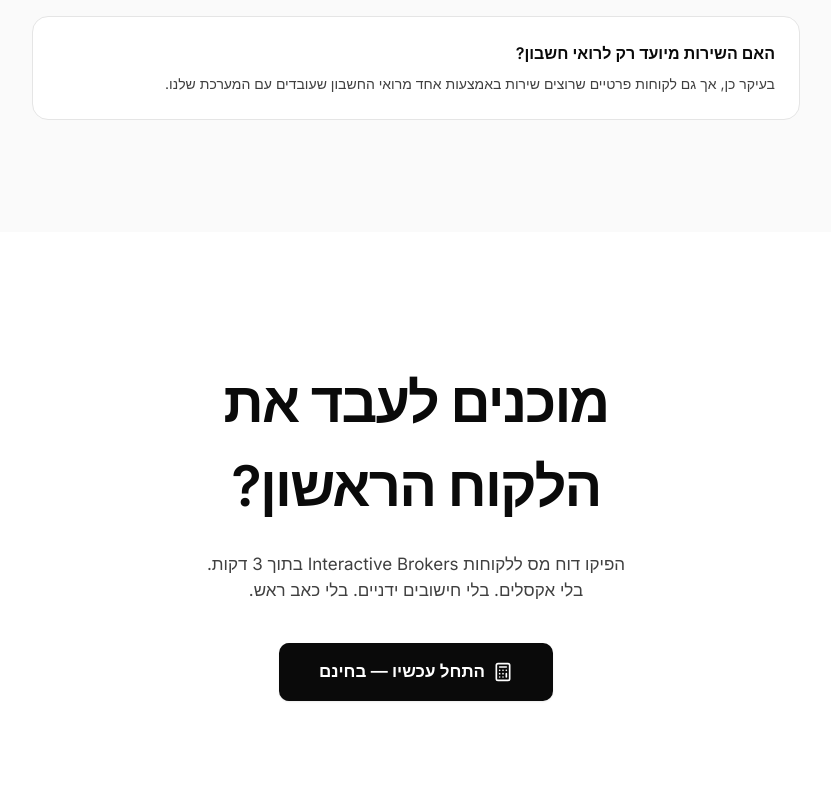
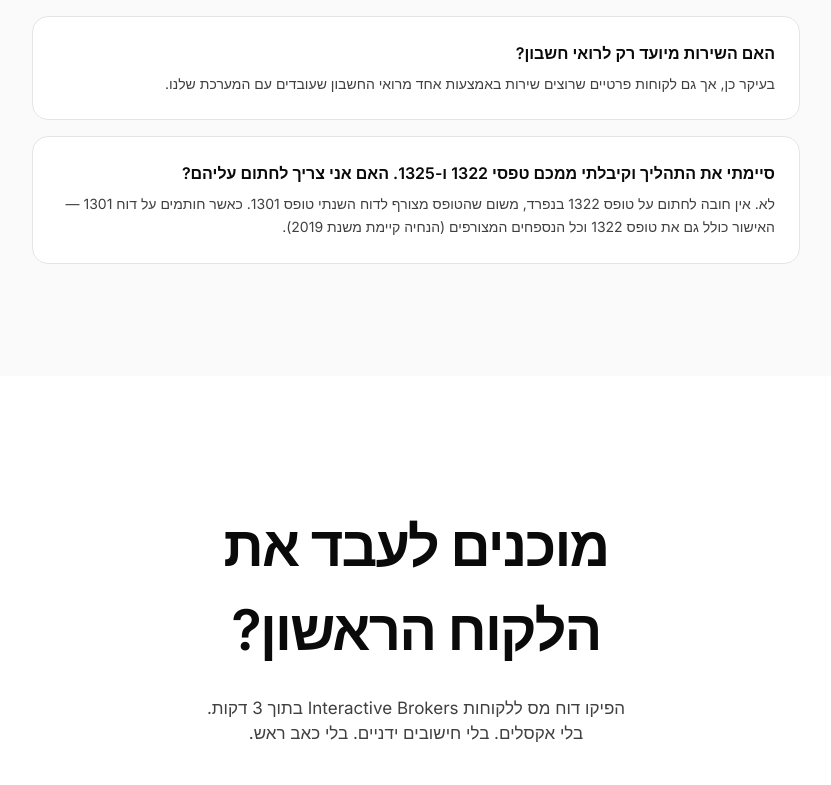
Before and after one commit to orbenshitrit/tax4broker-site, a Next.js app: page / in a window 1280 px wide. Shown: the part 3660-4445 px from the top of the page, without its empty margins (224-1055 px from the left). Built offline with nearby package versions, Linux system fonts and the light colour scheme.

Commit message:
add 1322/1325 signing FAQ

```diff
--- a/src/app/page.tsx
+++ b/src/app/page.tsx
@@ -480,6 +480,10 @@ const faqs = [
     q: "האם השירות מיועד רק לרואי חשבון?",
     a: "בעיקר כן, אך גם לקוחות פרטיים שרוצים שירות באמצעות אחד מרואי החשבון שעובדים עם המערכת שלנו.",
   },
+  {
+    q: "סיימתי את התהליך וקיבלתי ממכם טפסי 1322 ו-1325. האם אני צריך לחתום עליהם?",
+    a: "לא. אין חובה לחתום על טופס 1322 בנפרד, משום שהטופס מצורף לדוח השנתי טופס 1301. כאשר חותמים על דוח 1301 — האישור כולל גם את טופס 1322 וכל הנספחים המצורפים (הנחיה קיימת משנת 2019).",
+  },
 ];
 
 function FAQ() {
```
